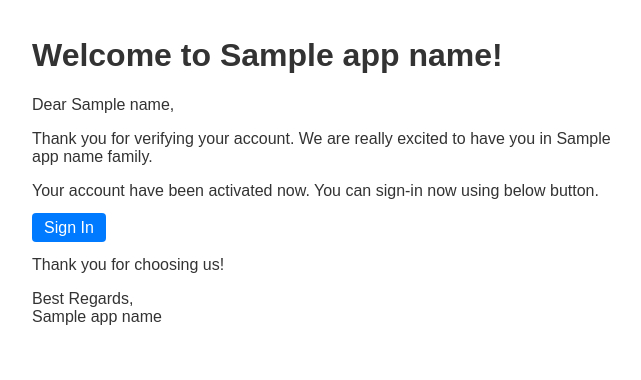
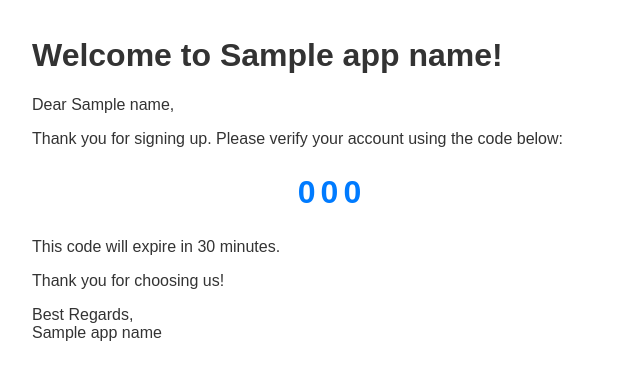
Before and after one commit to AyaOuertani/BackendBlueBoat, a Python web app: template app/templates/user/account-verification-confirmation.html in a window 1280 px wide. Shown: the part 26-406 px from the top of the page, without its empty margins (308-949 px from the left). Run offline with Jinja, Linux system fonts and the light colour scheme; the template is opened without the code that fills it: most values are stand-ins (such as "Sample title", 1, 10 or a date in 2020).

Commit message:
email settings

```diff
--- a/app/models/user.py
+++ b/app/models/user.py
@@ -17,7 +17,7 @@ class User(Base):
     updated_at = Column(DateTime, nullable=True, default=None, onupdate=datetime.now)
 
     tokens = relationship("UserToken", back_populates="user")
-    codes = relationship("verification_codes", back_populates="user")
+    verification_codes = relationship("VerificationCode", back_populates="user")
 
     def get_context_string(self, context: str):
         return f"{context}{self.password[-6:]}{self.updated_at.strftime('%m%d%Y%H%M%S')}".strip()
@@ -45,4 +45,4 @@ class VerificationCode(Base):
     expires_at = Column(DateTime, nullable=False)
     used = Column(Boolean, default=False)
 
-    user = relationship("User", backref="verification_codes")
+    user = relationship("User", back_populates="verification_codes")
--- a/app/services/user.py
+++ b/app/services/user.py
@@ -160,12 +160,12 @@ async def email_forget_password_code(data, background_tasks, session):
         user_id=user.id,
         code=code,
         purpose= 'password_reset',
-        expires_at = datetime.utcnow + timedelta(minutes=30)
+        expires_at = datetime.utcnow() + timedelta(minutes=30)
     )
     session.add(verification)
     session.commit()
 
-    await send_password_reset_email(user, background_tasks)
+    await send_password_reset_email(user, code, background_tasks)
     return {"message": "If the email exists, a reset code will be sent."}
 
 async def reset_user_password(data, session):
--- a/app/templates/user/account-verification-confirmation.html
+++ b/app/templates/user/account-verification-confirmation.html
@@ -32,11 +32,11 @@
         <img src="#" alt="logo" class="logo">
         <h1>Welcome to {{ app_name }}!</h1>
         <p>Dear {{ name }},</p>
-        <p>Thank you for verifying your account. We are really excited to have you in {{ app_name }} family.</p>
-        <p>Your account have been activated now. You can sign-in now using below button.</p>
-        <p>
-            <a href="{{ login_url }}" target="_blank" class="button">Sign In</a>
-        </p>
+        <p>Thank you for signing up. Please verify your account using the code below:</p>
+        <div style="text-align: center; margin: 20px 0;">
+            <h2 style="letter-spacing: 5px; font-size: 32px; color:#007BFF;">{{verification_code}}</h2>
+        </div>
+        <p>This code will expire in 30 minutes.</p>
         <p>Thank you for choosing us!</p>
         <p>Best Regards,<br>{{ app_name }}</p>
     </div>
```
Also changed, not shown: 1 other file.
